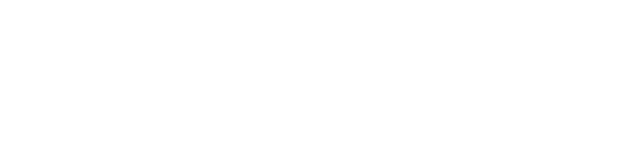
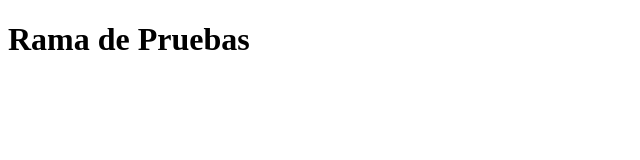
Before and after one commit to NEW10N/RepositorioPruebas, a plain HTML site: page index.html in a window 1280 px wide. Shown: the whole page, without its empty margins (0-640 px from the left). Drawn offline with Linux system fonts and the light colour scheme.

Commit message:
Encabezado de Pruebas

```diff
--- a/index.html
+++ b/index.html
@@ -8,6 +8,6 @@
     <link rel="stylesheet" href="styles/style.css">
 </head>
 <body>
-
+    <h1>Rama de Pruebas</h1>
 </body>
 </html>
```
